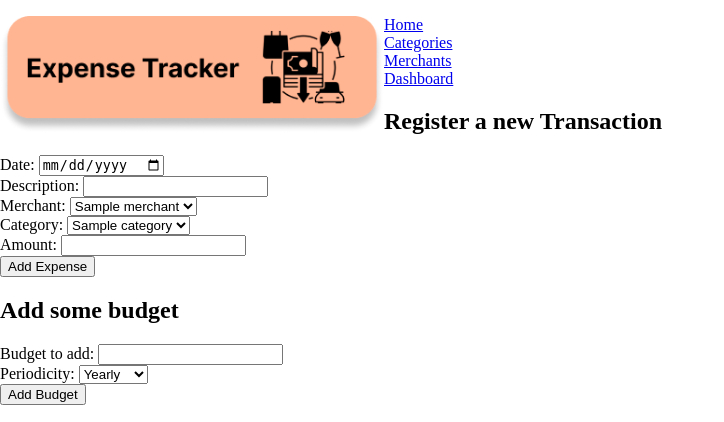
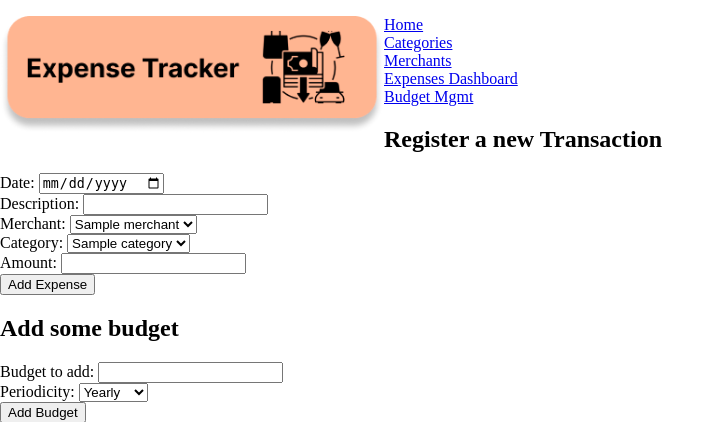
Before and after one commit to sandramolina/pythonic_expense_tracker, a Flask app: page / in a window 1280 px wide. Shown: the top 422 px of the page, without its empty margins (0-724 px from the left). Run offline with Flask 2, Linux system fonts and the light colour scheme; a database or web service that is not in the repository returns one stand-in record (values such as "Sample title"); some libraries are stand-ins or nearby versions.

Commit message:
creates budget mgmt page

```diff
--- a/templates/base.html
+++ b/templates/base.html
@@ -17,7 +17,8 @@
                 <li><a href="/">Home</a></li>
                 <li><a href="/categories">Categories</a></li>
                 <li><a href="/merchants">Merchants</a></li>
-                <li><a href="/dashboard">Dashboard</a></li>
+                <li><a href="/dashboard">Expenses Dashboard</a></li>
+                <li><a href="/budget_dashboard">Budget Mgmt</a></li>
         </ul>
     </nav>
     {% block content %}
--- /dev/null
+++ b/templates/budgets/budget_dashboard.html
@@ -0,0 +1,4 @@
+{% extends "base.html" %}
+{% block content %}
+<h2>Budget Mgmt</h2>
+{% endblock %}
```
Also changed, not shown: controllers/budgets_controllers.py (added).
